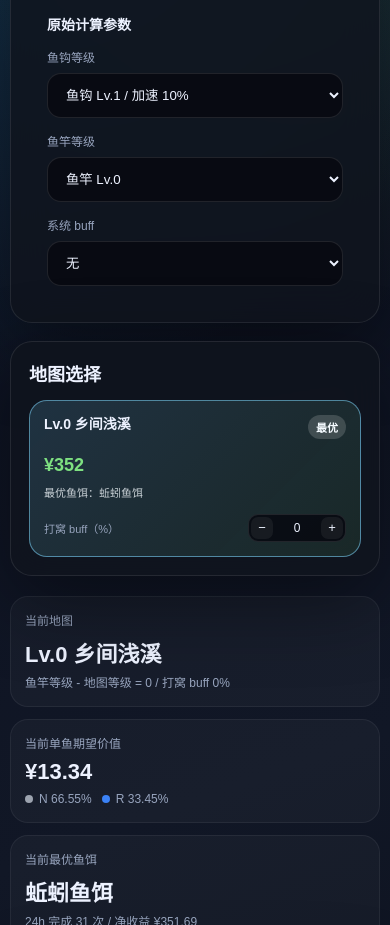
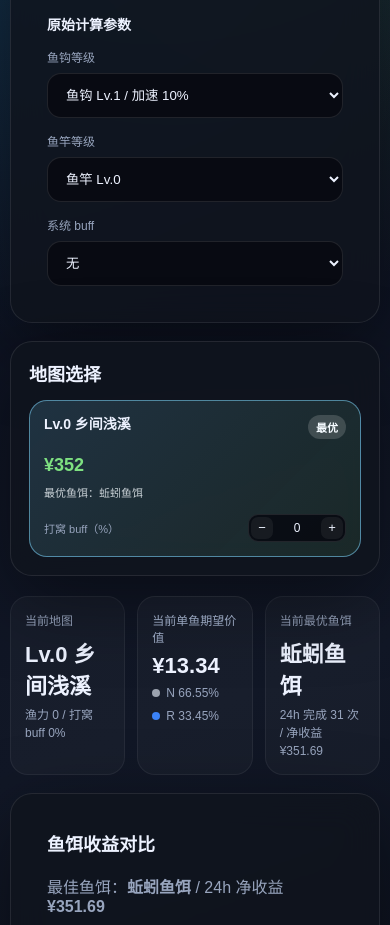
Before and after one commit to luyh7/fishing-profit, a plain HTML site: page index.html in a window 390 px wide. Shown: the part 114-1039 px from the top of the page. Drawn offline with Linux system fonts and the light colour scheme.

Commit message:
refactor: Simplify setStoredValue call and update UI text for clarity

```diff
--- a/app.js
+++ b/app.js
@@ -110,10 +110,7 @@
     } else {
       baitBuffByMap[key] = rawValue;
     }
-    setStoredValue(
-      storageKeys.baitBuffByMap,
-      JSON.stringify(baitBuffByMap),
-    );
+    setStoredValue(storageKeys.baitBuffByMap, JSON.stringify(baitBuffByMap));
   }
 
   function getHookConfig(level) {
@@ -133,8 +130,7 @@
   function getSystemBuffConfig(id) {
     return (
       systemBuffs.find((item) => item.id === id) ||
-      systemBuffs[0] ||
-      { id: "none", name: "无", value: 0 }
+      systemBuffs[0] || { id: "none", name: "无", value: 0 }
     );
   }
 
@@ -328,7 +324,7 @@
       ? ` Lv.${selectedMapRow.map.level} ${selectedMapRow.map.name}`
       : "-";
     elements.selectedMapDelta.textContent = selectedMapRow
-      ? `鱼竿等级 - 地图等级 = ${selectedMapRow.delta} / 打窝 buff ${formatNumber(selectedMapRow.baitBuff, 2)}%`
+      ? `渔力 ${selectedMapRow.delta} / 打窝 buff ${formatNumber(selectedMapRow.baitBuff, 2)}%`
       : "-";
     elements.selectedFishPrice.textContent = selectedMapRow
       ? `¥${formatNumber(selectedMapRow.expectedPrice, 2)}`
--- a/index.html
+++ b/index.html
@@ -585,7 +585,6 @@
       @media (max-width: 820px) {
         .hero,
         .hero-metrics,
-        .summary,
         .controls {
           grid-template-columns: 1fr;
         }
@@ -607,6 +606,7 @@
           align-items: flex-start;
         }
       }
+
     </style>
   </head>
   <body>
```
